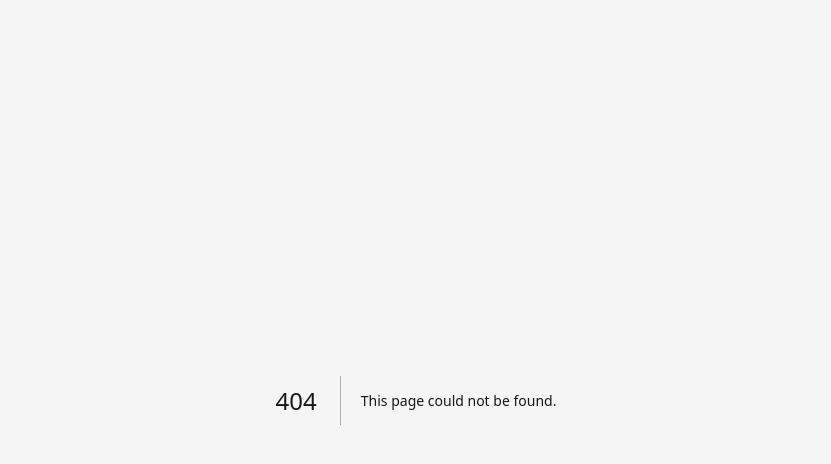
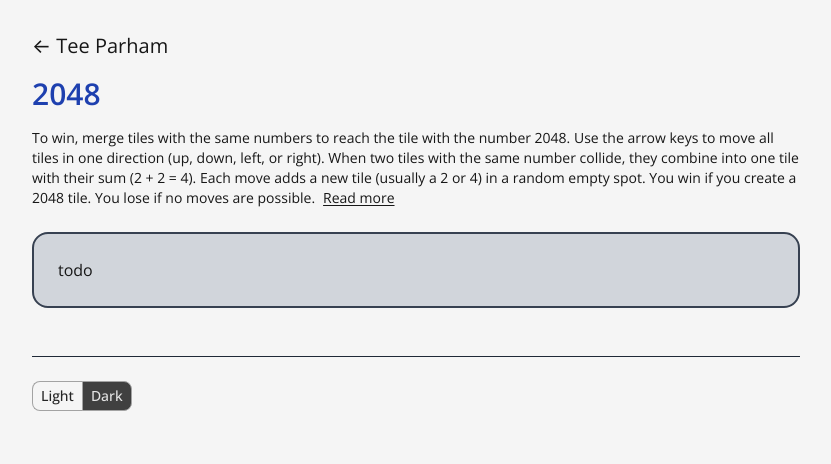
Before and after one commit to teeparham/next, a Next.js app: page /2048 in a window 1280 px wide. Before the commit this address had no page. Shown: the top 464 px of the page, without its empty margins (224-1055 px from the left). Built offline with nearby package versions, Linux system fonts and the light colour scheme.

Commit message:
Add 2048 page

```diff
--- /dev/null
+++ b/app/2048/page.tsx
@@ -0,0 +1,41 @@
+"use client";
+// import { Game } from "./Game";
+import { cx } from "../utils";
+import { BackHeader } from "../components/BackHeader";
+import { PageFooter } from "../components/PageFooter";
+
+export default function Page() {
+  return (
+    <main className="container min-h-screen overflow-x-hidden">
+      <div className="my-8 mx-4 sm:mx-8 lg:mx-auto max-w-3xl">
+        <BackHeader />
+        <h1 className="mb-4 text-3xl text-blue-800 dark:text-blue-400">2048</h1>
+        <p className="mb-6 text-sm">
+          To win, merge tiles with the same numbers to reach the tile with the
+          number 2048. Use the arrow keys to move all tiles in one direction
+          (up, down, left, or right). When two tiles with the same number
+          collide, they combine into one tile with their sum (2 + 2 = 4). Each
+          move adds a new tile (usually a 2 or 4) in a random empty spot. You
+          win if you create a 2048 tile. You lose if no moves are possible.
+          <a
+            className="mx-2 underline white underline-offset-2 hover:decoration-2"
+            href="https://en.wikipedia.org/wiki/2048_(video_game)"
+          >
+            Read more
+          </a>
+        </p>
+        <div
+          className={cx(
+            "sm:rounded-2xl border-2",
+            "border-gray-700 dark:border-gray-200",
+            "p-4 sm:p-6 -mx-6 sm:m-0",
+            "bg-gray-300 dark:bg-gray-500"
+          )}
+        >
+          todo
+        </div>
+        <PageFooter />
+      </div>
+    </main>
+  );
+}
```
